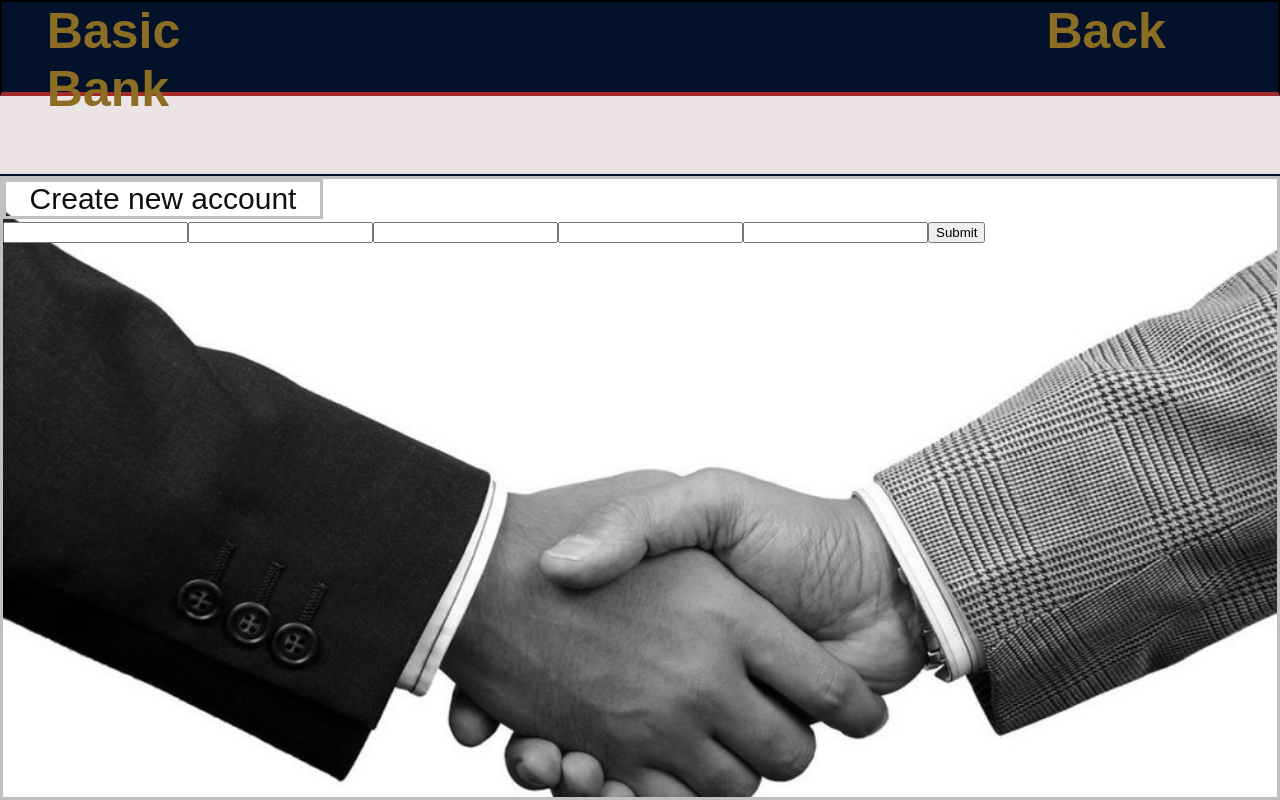
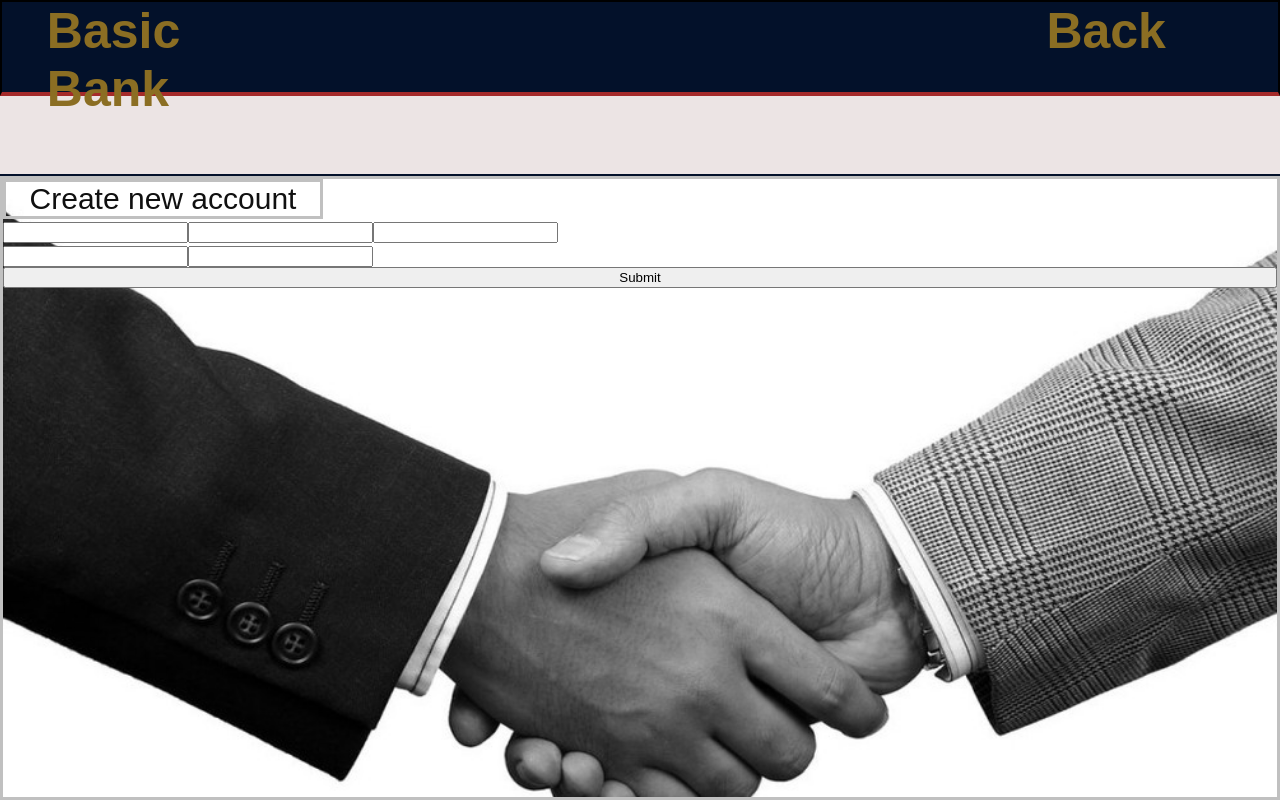
Before and after one commit to cyberstizz/basicbank, a React (Create React App) app: page /create in a window 1280 px wide. Built offline with nearby package versions, Linux system fonts and the light colour scheme.

Commit message:
created two seperate sections for the input fields

```diff
--- a/src/components/Accounts.css
+++ b/src/components/Accounts.css
@@ -126,3 +126,9 @@ border: solid 3px silver;
 /* margin-left: 10vw;
 margin-top: 2vh; */
 }
+
+
+.createNewAccountForm{
+    display: flex;
+    flex-direction: column;
+}
--- a/src/components/Create.js
+++ b/src/components/Create.js
@@ -32,11 +32,16 @@ const Create = () => {
 
 
         <form className="createNewAccountForm">
+            <div className="createUserSection">
         <input></input>
         <input></input>
         <input></input>
+        </div>
+        <div className="createAccountSection">
+
         <input></input>
         <input></input>
+        </div>
         <input type="submit"></input>
 
 
```
